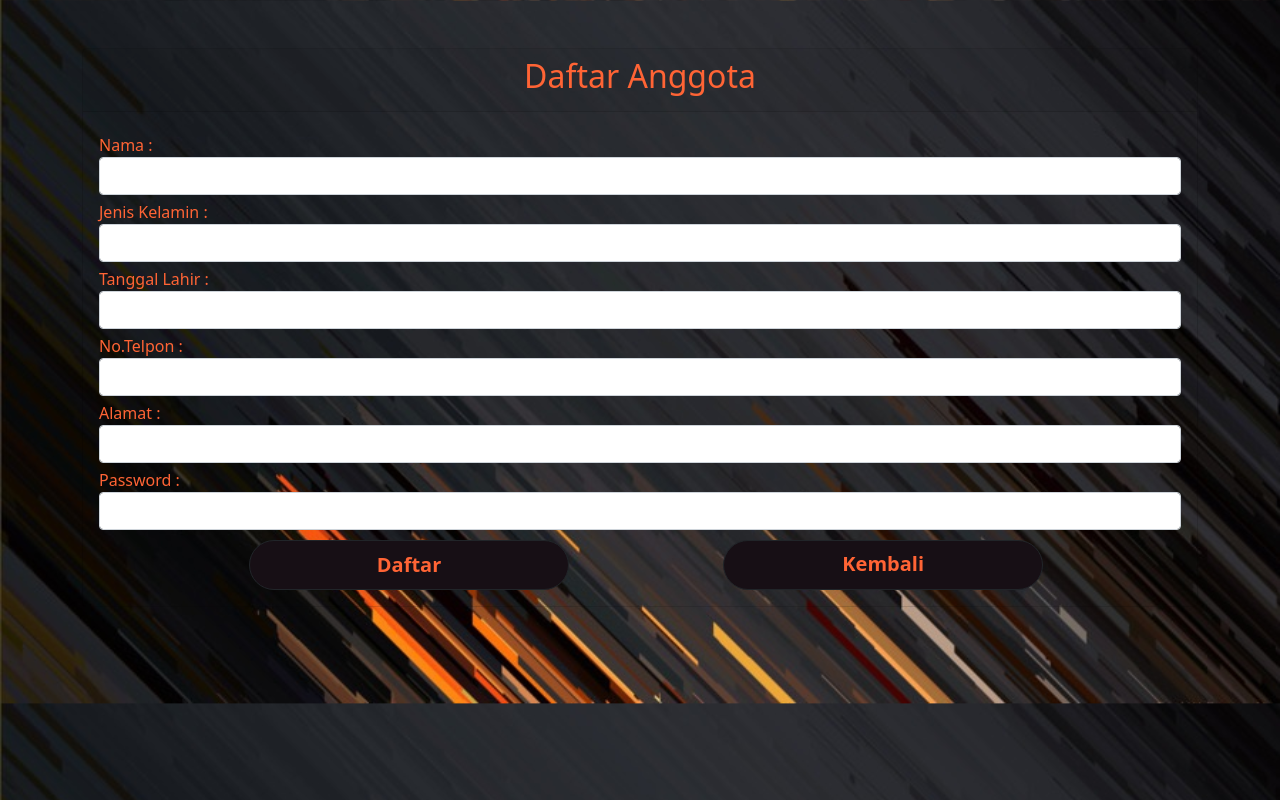
After one commit to NurHolisKafi/SI_Perpustakaan, a PHP site: page /View/daftarAnggota/daftar.php in a window 1280 px wide. The commit adds this page. Run offline with PHP 8.4, Linux system fonts and the light colour scheme.

Commit message:
Menambahkan Progress pada Minggu Ke 2

```diff
--- /dev/null
+++ b/View/daftarAnggota/daftar.php
@@ -0,0 +1,92 @@
+<!DOCTYPE html>
+<html lang="en">
+
+<head>
+    <meta charset="UTF-8">
+    <meta http-equiv="X-UA-Compatible" content="IE=edge">
+    <meta name="viewport" content="width=device-width, initial-scale=1.0">
+    <link rel="stylesheet" href="assets/css/bootstrap.min.css">
+    <title>Daftar Anggota</title>
+    <style>
+        body {
+
+            background: url("assets/image/bg2.png");
+            background-size: cover;
+        }
+        .btn {
+            margin-top: 10px;
+            margin-left: 150px;
+            width: 320px;
+	        height: 50px;
+            font-size: 20px;
+            color: #ff6435;
+            font-weight: bold;
+	        border-radius: 25px;
+            background-color: #170f15;
+        }
+
+        .container .card {
+            background: transparent;
+            outline-width: 10px;
+            outline: transparent;
+
+        }
+
+        h2 {
+            text-align: center;
+            color: #ff6435;
+        }
+
+        .label {
+            margin-top : 5px;
+            color: #ff6435;
+        }
+    </style>
+</head>
+
+<body>
+    <div class="container">
+        <div class="card mt-5">
+            <div class="card-header">
+                <h2>Daftar Anggota</h2>
+            </div>
+            <div class="card-body">
+                <form action="#" method="POST">
+                    <div class="form-group">
+                        <label class="label">Nama : </label>
+                        <input type="text" class="form-control" name="nama">
+                    </div>
+                    <div class="form-group">
+                        <label class="label">Jenis Kelamin : </label>
+                        <input type="text" class="form-control" name="jenis_kelamin">
+                    </div>
+                    <div class="form-group">
+                        <label class="label">Tanggal Lahir : </label>
+                        <input type="text" class="form-control" name="tanggal_lahir">
+                    </div>
+                    <div class="form-group">
+                        <label class="label">No.Telpon : </label>
+                        <input type="text" class="form-control" name="no_telp">
+                    </div>
+                    <div class="form-group">
+                        <label class="label">Alamat : </label>
+                        <input type="text" class="form-control" name="alamat">
+                    </div>
+                    <div class="form-group">
+                        <label class="label">Password : </label>
+                        <input type="password" class="form-control" name="password">
+                    </div>
+
+                    <button type="submit" class="btn btn-dark btn-lg btn-block">Daftar</button>
+                    <a href="#" class="btn btn-dark btn-lg btn-block">Kembali</a>
+                </form>
+            </div>
+        </div>
+    </div>
+
+    <script src="assets/js/jquery-3.3.1.slim.min.js"></script>
+    <script src="assets/js/popper.min.js"></script>
+    <script src="assets/js/bootstrap.min.js"></script>
+</body>
+
+</html>
```
Also changed, not shown: View/admin/admin.php (added, +88 -0 lines), View/auth/HalamanAwal.php (+30 -3 lines), View/auth/loginAdmin.php (+17 -9 lines), View/auth/loginAnggota.php (+17 -9 lines), assets/css/login.css (+20 -36 lines), index.php (+12 -0 lines), assets/image/bg1.jpg (added), assets/image/bg2.png (added).
